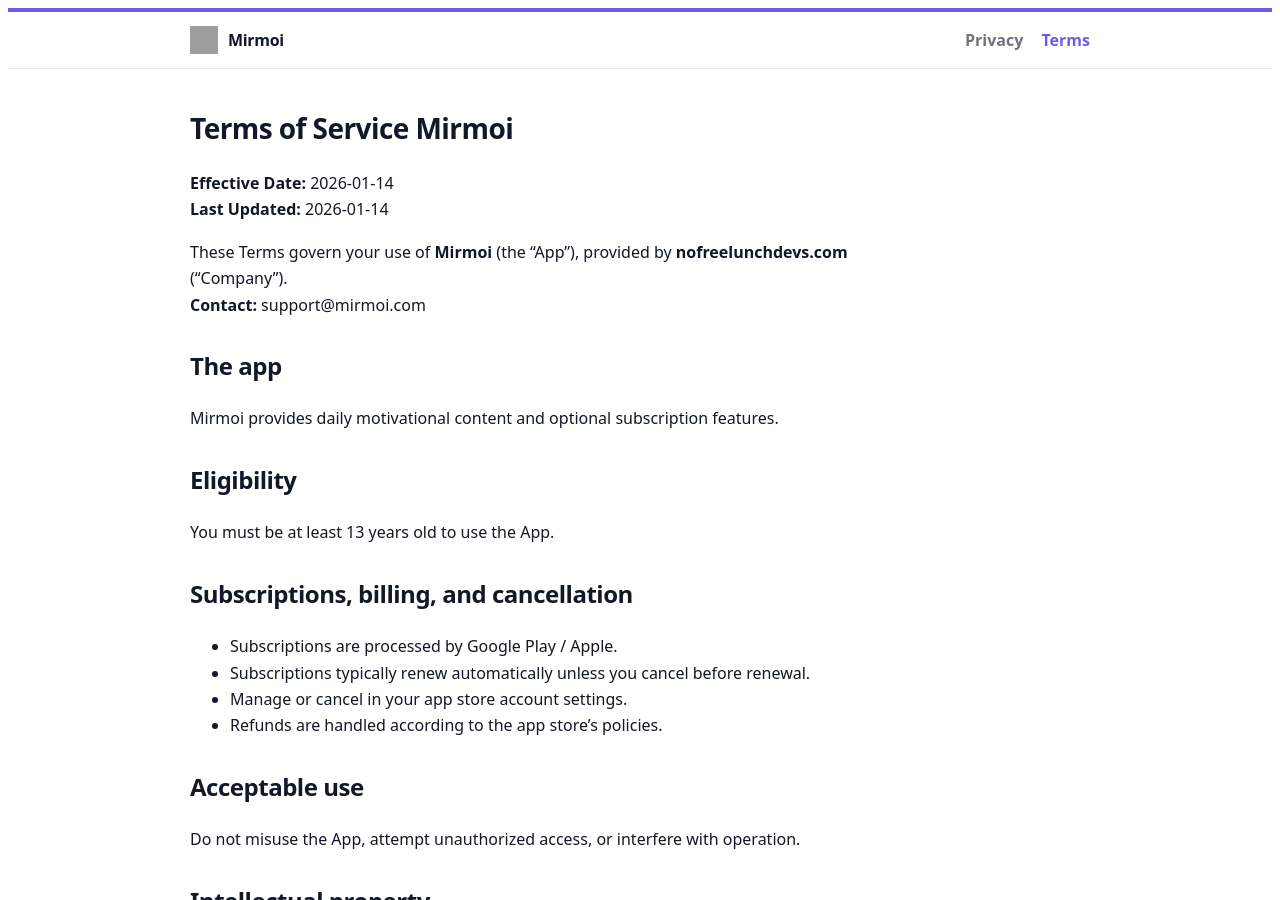
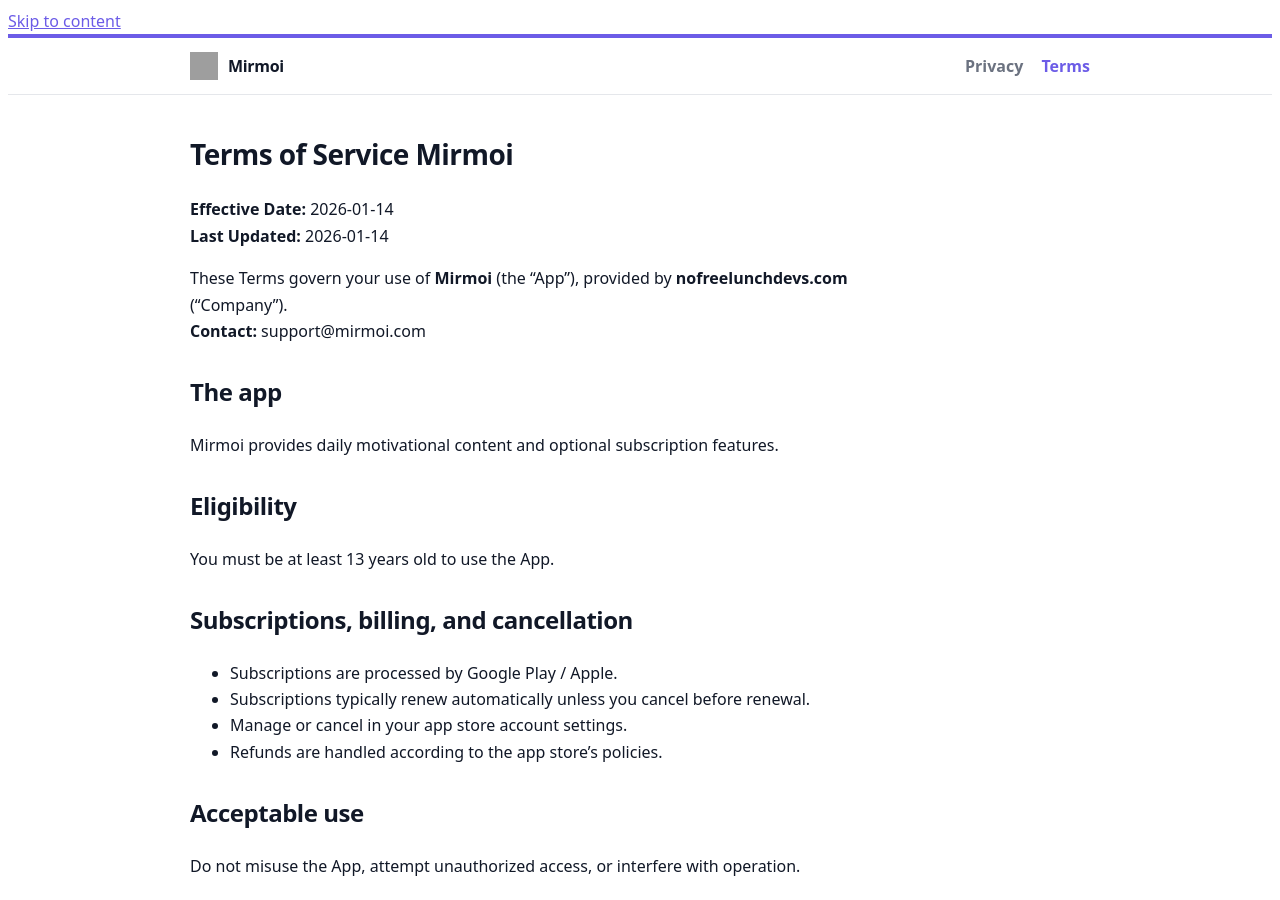
Before and after one commit to nofreelunch-development/mirmoi-legal, a Jekyll site: the page built from terms/index.md, in a window 1280 px wide and 900 px high. Built offline with Jekyll 4.4.1, drawn with Linux system fonts in a browser that asks for light colours; our own code applies the rules of GitHub Pages for plain Markdown files; grey boxes are pictures that could not be loaded.

Commit message:
Update default.html

```diff
--- a/_layouts/default.html
+++ b/_layouts/default.html
@@ -11,6 +11,7 @@
 
   </head>
   <body>
+    <a class="skip" href="#content">Skip to content</a>
     <header class="topbar">
       <div class="wrap">
         <a class="brand" href="https://legal.mirmoi.com/">
@@ -25,7 +26,7 @@
       </div>
     </header>
 
-    <main class="wrap content">
+    <main id="content" class="wrap content">
       {{ content }}
     </main>
 
```
